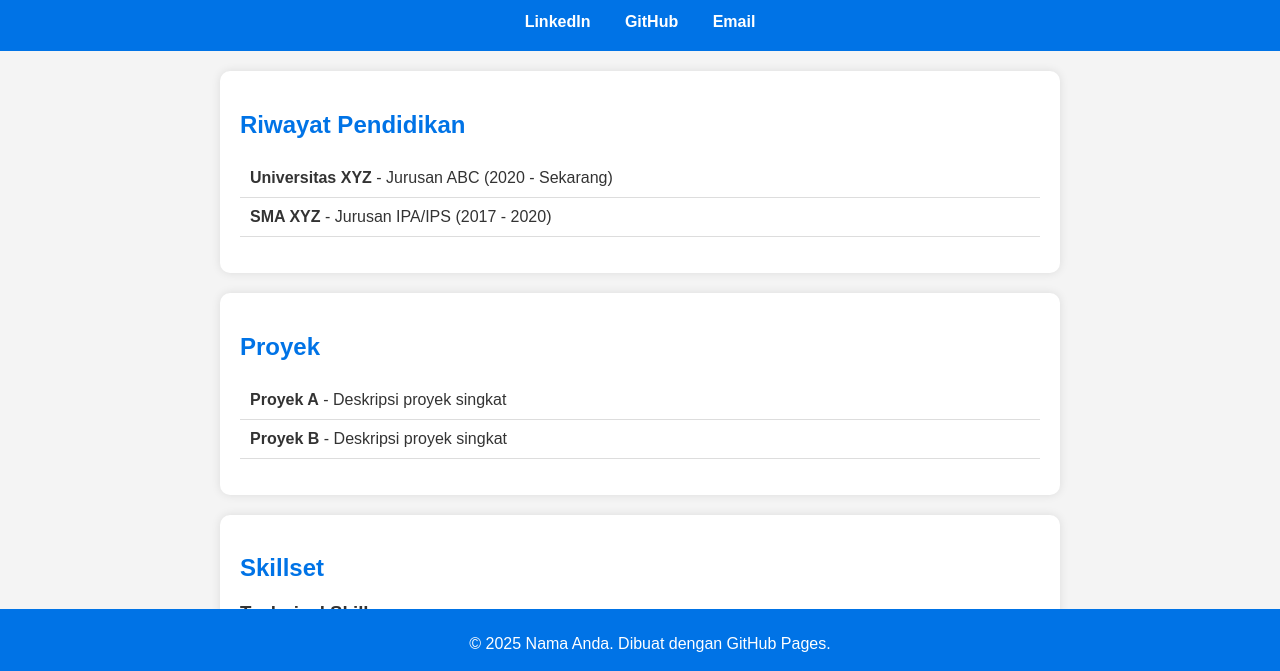
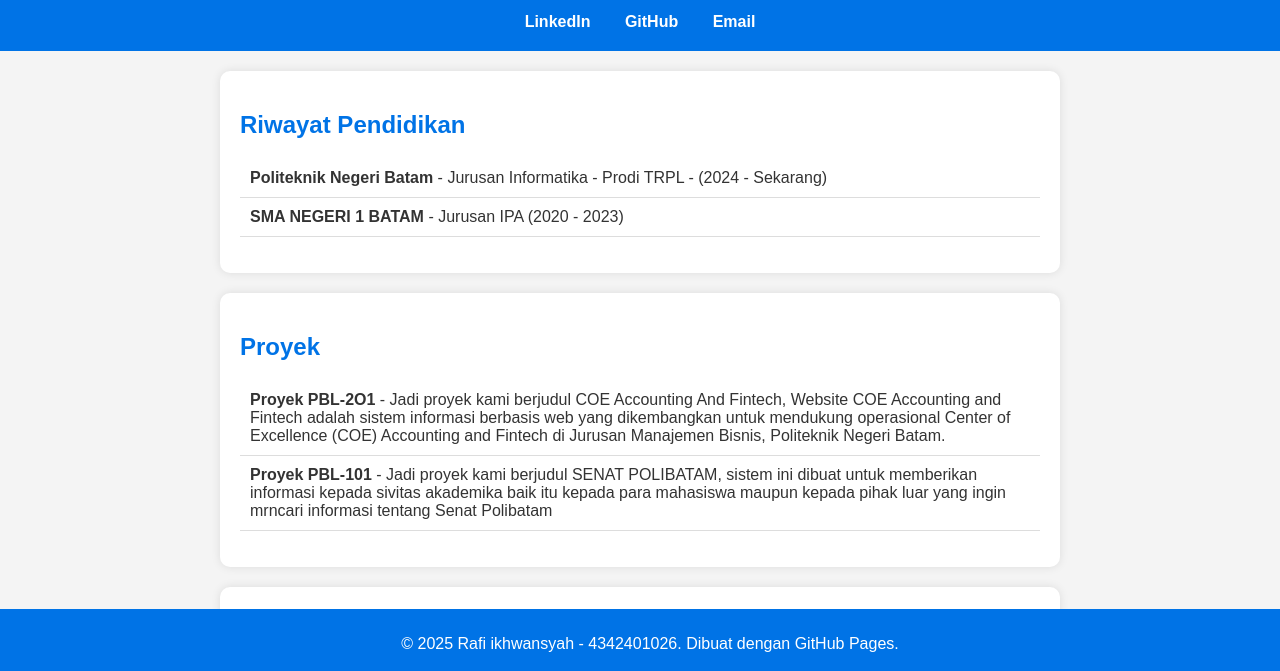
Before and after one commit to Nekhtere/personal-branding, a plain HTML site: page index.html in a window 1280 px wide. Shown: the part 121-792 px from the top of the page. Drawn offline with Linux system fonts and the light colour scheme.

Commit message:
Update index.html

```diff
--- a/index.html
+++ b/index.html
@@ -12,25 +12,25 @@
         <h1>Nama Anda</h1>
         <p>Deskripsi singkat tentang diri Anda</p>
         <nav>
-            <a href="https://www.linkedin.com/in/your-profile">LinkedIn</a>
-            <a href="https://github.com/your-username">GitHub</a>
-            <a href="mailto:youremail@example.com">Email</a>
+            <a href="https://www.linkedin.com/in/rafi-ikhwansyah-995938357">LinkedIn</a>
+            <a href="https://github.com/Nekhtere">GitHub</a>
+            <a href="rafiikhwansyah1@gmail.com">Email</a>
         </nav>
     </header>
 
     <section id="pendidikan">
         <h2>Riwayat Pendidikan</h2>
         <ul>
-            <li><strong>Universitas XYZ</strong> - Jurusan ABC (2020 - Sekarang)</li>
-            <li><strong>SMA XYZ</strong> - Jurusan IPA/IPS (2017 - 2020)</li>
+            <li><strong>Politeknik Negeri Batam</strong> - Jurusan Informatika - Prodi TRPL -  (2024 - Sekarang)</li>
+            <li><strong>SMA NEGERI 1 BATAM</strong> - Jurusan IPA (2020 - 2023)</li>
         </ul>
     </section>
 
     <section id="proyek">
         <h2>Proyek</h2>
         <ul>
-            <li><strong>Proyek A</strong> - Deskripsi proyek singkat</li>
-            <li><strong>Proyek B</strong> - Deskripsi proyek singkat</li>
+            <li><strong>Proyek PBL-2O1</strong> - Jadi proyek kami berjudul COE Accounting And Fintech, Website COE Accounting and Fintech adalah sistem informasi berbasis web yang dikembangkan untuk mendukung operasional Center of Excellence (COE) Accounting and Fintech di Jurusan Manajemen Bisnis, Politeknik Negeri Batam.</li>
+            <li><strong>Proyek PBL-101</strong> - Jadi proyek kami berjudul SENAT POLIBATAM, sistem ini dibuat untuk memberikan informasi kepada sivitas akademika baik itu kepada para mahasiswa maupun kepada pihak luar yang ingin mrncari informasi tentang Senat Polibatam</li>
         </ul>
     </section>
 
@@ -49,7 +49,7 @@
     </section>
 
     <footer>
-        <p>&copy; 2025 Nama Anda. Dibuat dengan GitHub Pages.</p>
+        <p>&copy; 2025 Rafi ikhwansyah - 4342401026. Dibuat dengan GitHub Pages.</p>
     </footer>
 </body>
 </html>
```
